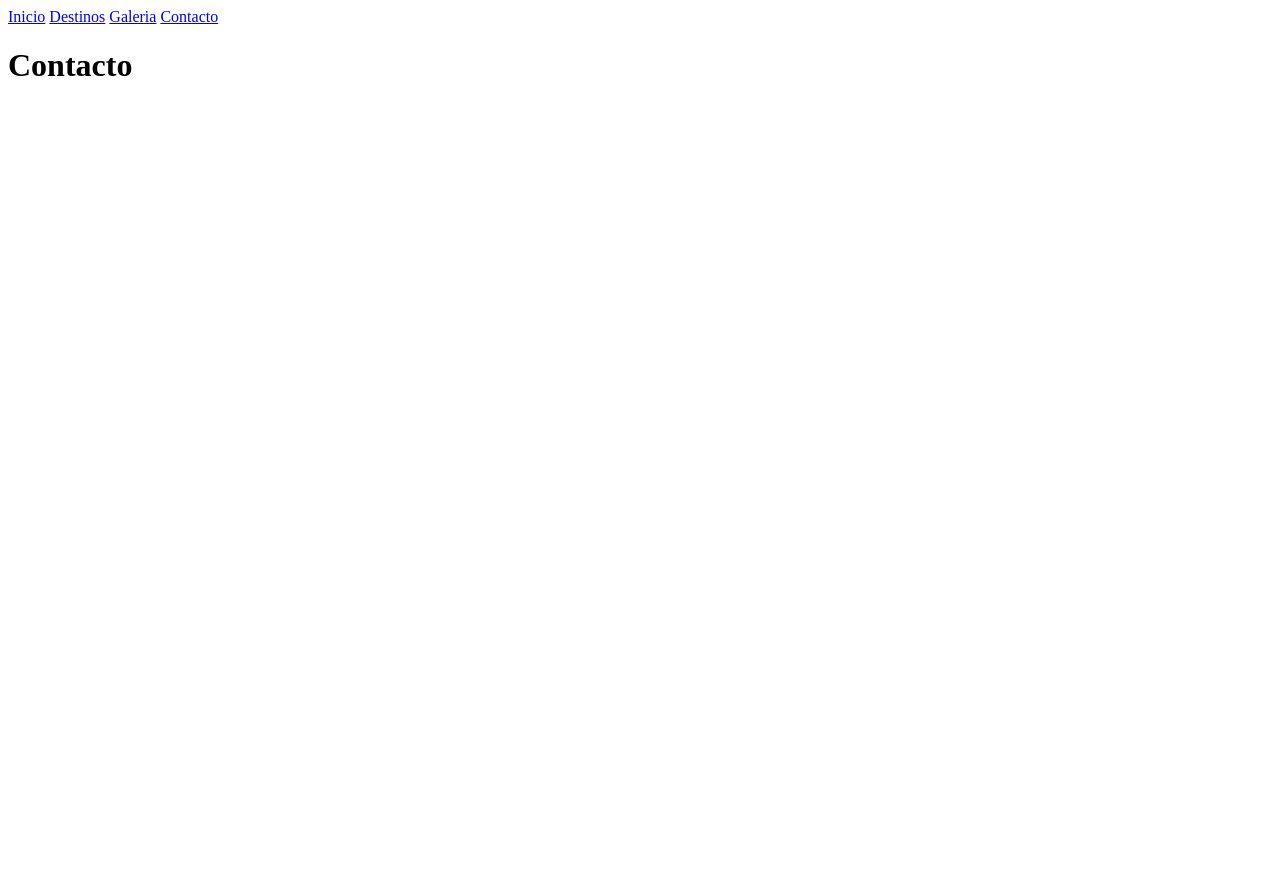
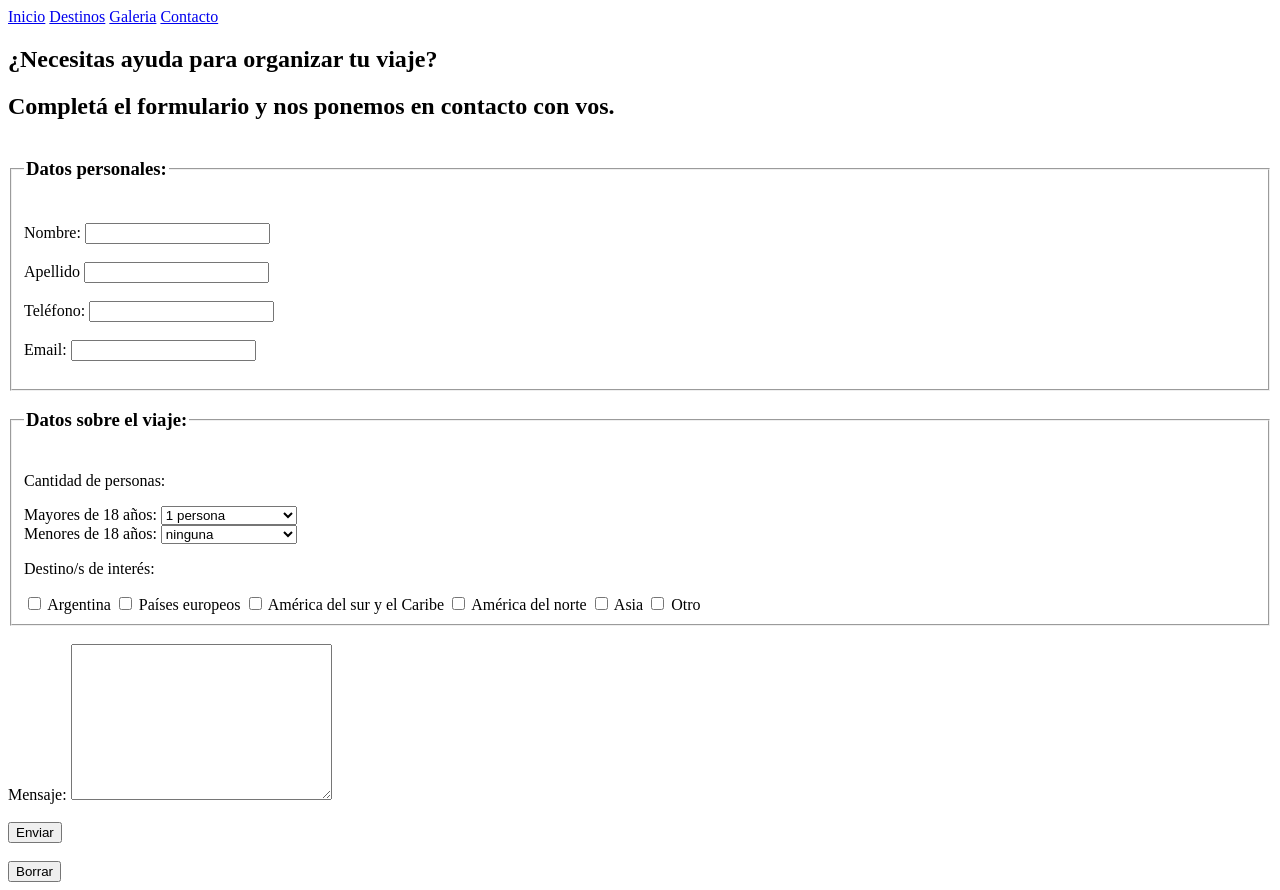
Before and after one commit to LorenzaLeonZ/TPO_GRUPO14FS, a plain HTML site: page templates/contacto.html in a window 1280 px wide. Before the commit the page ends 800 px from the top, so only its background shows below. Drawn offline with Linux system fonts and the light colour scheme.

Commit message:
Update contacto.html
completé el main dentro del body, agregué 5 campos obligatorios, un check box, un select. Esta faltando  agregar una imagen, segun el punto 2 del TPO

```diff
--- a/templates/contacto.html
+++ b/templates/contacto.html
@@ -16,9 +16,98 @@
 
     </header>
 
-    <!-- Contenido principal-->
     <main>
-        <h1>Contacto</h1>
+        <section>
+
+        <h1>¿Necesitas ayuda para organizar tu viaje? </h1>
+        <h2> Completá el formulario y nos ponemos en contacto con vos.</h2>
+        <form action="">
+          <fieldset>
+            <legend>
+              <h3>   Datos personales:</h3>
+           </legend>
+           <br>
+        <div>
+         <label for="nombre">Nombre:</label>
+         <input type="text" name="name" id="nombre" required>
+        </div>
+        <br>
+        <div>
+         <label for="apellido">Apellido</label>
+         <input type="text" name="surname" id="apellido" maxlength="20"required>
+        </div>
+        <br>
+        <div>
+           <label for="telefono">Teléfono:</label>
+             <input type="tel" name="telefono" id="telefono" required>
+        </div>
+        <br>
+        <div>
+          <label for="correo">Email:</label>
+            <input type="correo" name="correo" id="correo" required>
+        </div>
+        <br>
+        </fieldset>
+      <fieldset>
+          <legend>
+            <h3>Datos sobre el viaje:</h3>
+           </legend>
+          <div>
+            <p> Cantidad de personas: </p>
+            <label for="persona-may">Mayores de 18 años:</label>
+            <select name="persona-may" id="persona-may">
+                <option value="persona">1 persona</option>
+                <option value="persona">2 personas</option>
+                <option value="persona">3 personas</option>
+                <option value="persona">más de 3 personas</option>
+          </select>
+          </div>
+          <div>
+            <label for="persona-men">Menores de 18 años:</label>
+            <select name="persona-men" id="persona-men">
+                <option value="persona">ninguna</option>
+                <option value="persona">1 persona</option>
+                <option value="persona">2 personas</option>
+                <option value="persona">más de 2 personas </option>
+          </select>
+          </div>
+
+          <div>
+            <p>Destino/s de interés: </p>
+            <input type="checkbox" name="paises" id="nuestropais" value="nuestropais">
+            <label for="nuestropais">Argentina </label>
+            <input type="checkbox" name="paises" id="paiseseuro" value="html">
+            <label for="paiseseuro">Países europeos </label>
+
+            <input type="checkbox" name=" paises" id="paisesamericasur" value="paisesamericasur">
+            <label for="paisesamericasur">América del sur y el Caribe</label>
+
+            <input type="checkbox" name="paises" id="paisesamericanor" value="paisesamericanor">
+            <label for="paisesamericanor">América del norte</label>
+            <input type="checkbox" name="paises" id="paisesamericanor" value="paisesasia">
+            <label for="paisesasia">Asia</label>
+            <input type="checkbox" name="paises" id="otrospaises" value="otrospaises">
+            <label for="otrospaises">Otro</label>
+          </div>
+        </fieldset>
+        <br>
+        <div>
+         <label for="mensaje">Mensaje:</label>
+         <textarea name="mensaje" id="mensaje"cols="30" rows="10" maxlength="200"required></textarea>
+        </div>
+    <br>
+    <div>
+      <input type="submit" value="Enviar">
+    </div>
+    <br>
+    <div>
+      <input type="reset" value="Borrar">
+    </div>
+
+    </form>
+
+    </section>
+
     </main>
 
 <!-- Pie de página -->
@@ -26,8 +115,5 @@
     <footer>
     </footer>
 
-
-
-
 </body>
 </html>
```
